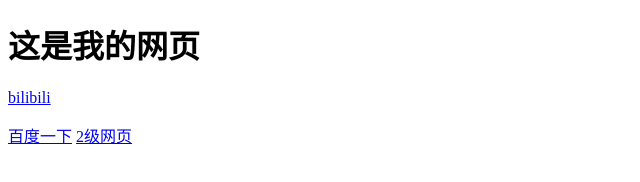
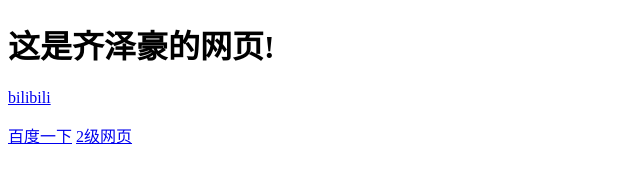
Before and after one commit to qizehao2011/qizehao2011.github.io, a plain HTML site: page index.html in a window 1280 px wide. Shown: the whole page, without its empty margins (0-640 px from the left). Drawn offline with Linux system fonts and the light colour scheme.

Commit message:
Add files via upload

```diff
--- a/index.html
+++ b/index.html
@@ -4,7 +4,7 @@
         <title>第一个网页</title>
     </head>
     <body>
-    <h1>这是我的网页</h1>
+    <h1>这是齐泽豪的网页!</h1>
     <a href ="http://bilibili.com" target="_blank">bilibili</a>
     <p>                            </p>
     <a href ="http://baidu.com" target="_blank">百度一下</a>
```
